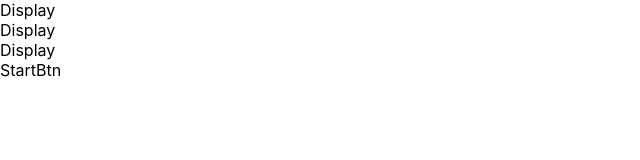
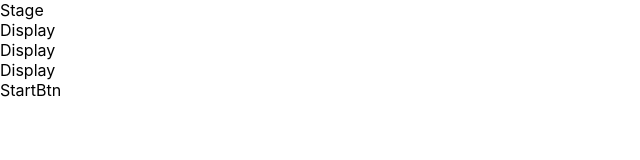
Before and after one commit to nissacG/react-hooks-tetris, a React (Create React App) app: page / in a window 1280 px wide. Shown: the top 160 px of the page, without its empty margins (0-640 px from the left). Built offline with nearby package versions, Linux system fonts and the light colour scheme.

Commit message:
use createStage from game helper

```diff
--- a/src/components/Tetris.tsx
+++ b/src/components/Tetris.tsx
@@ -4,13 +4,13 @@ import Stage from './Stage'
 import Display from './Display'
 import StartBtn from './StartBtn'
 
-
+import { createStage } from '../gameHelper'
 
 const Tetris = () => {
 
   return (
     <StyledTetris>
-      {/* <Stage /> */}
+      <Stage stage={createStage()}/>
       <aside>
         <Display text='Score' />
         <Display text='Rows' />
```
